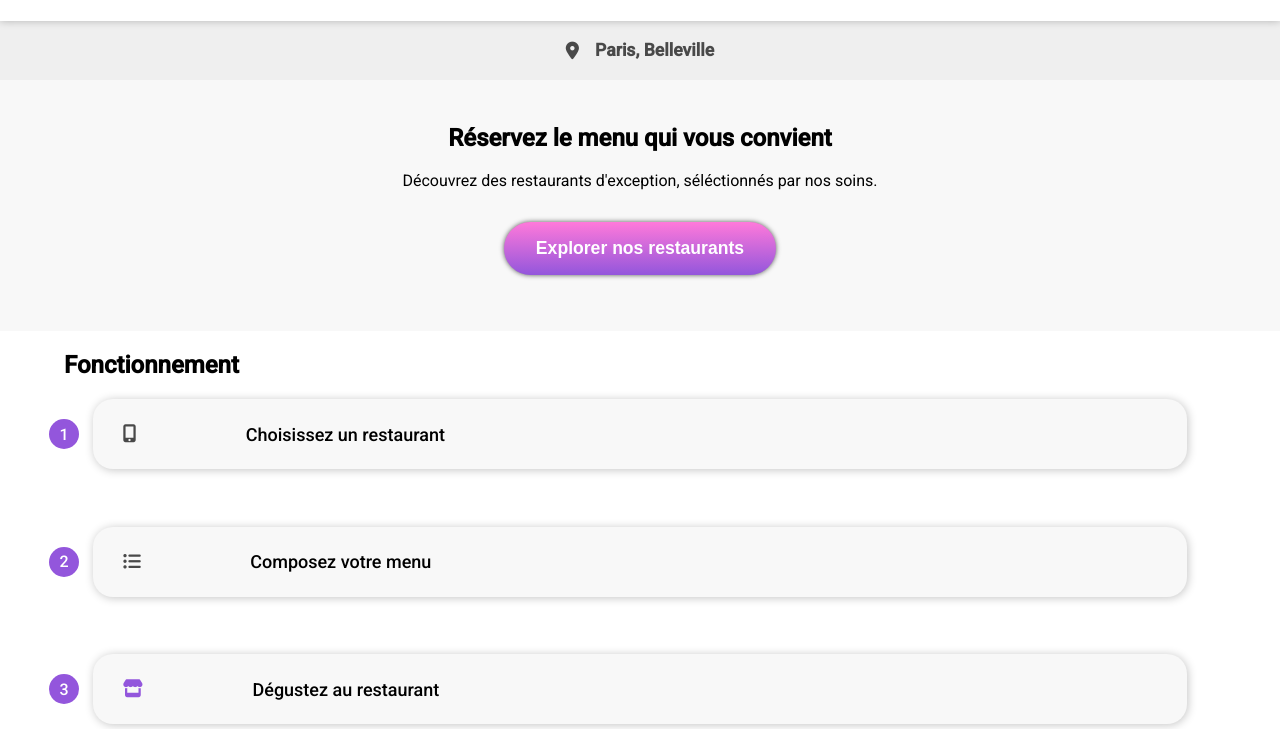
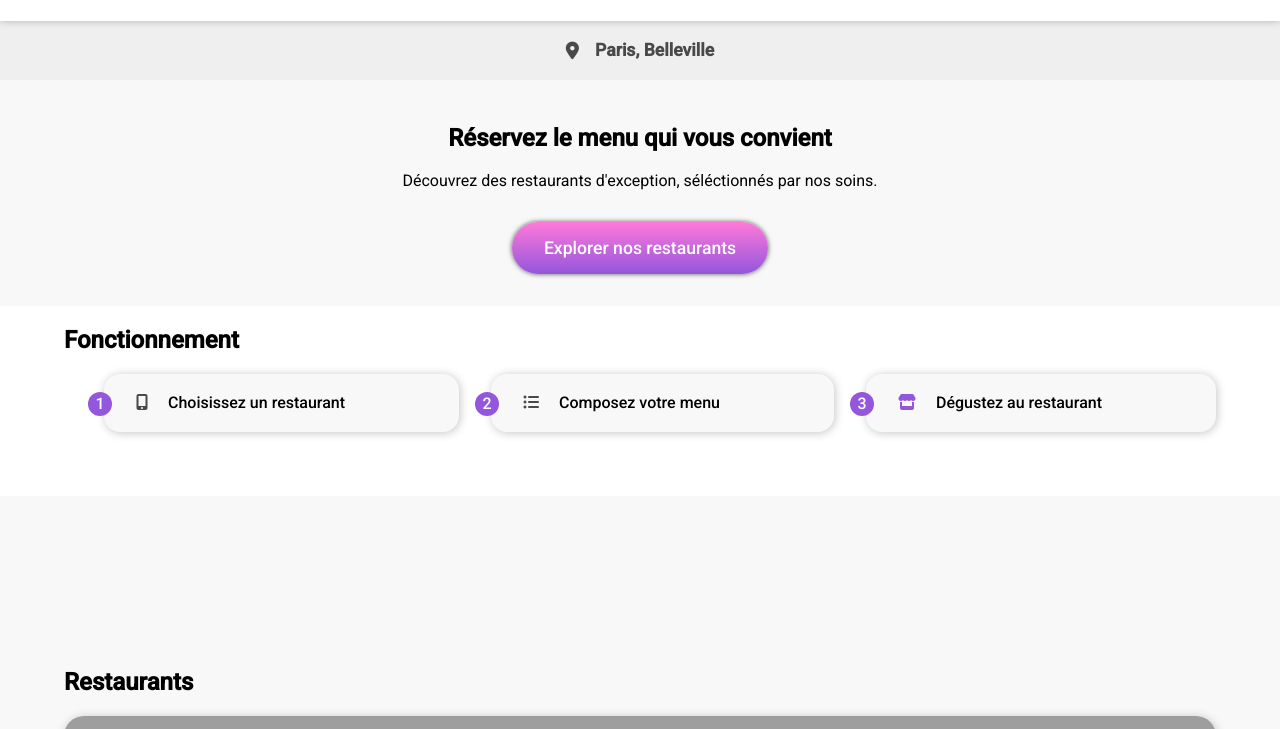
Before and after one commit to mamaBHB/OhMyFood, a website: page accueil.html in a window 1280 px wide. Shown: the part 66-795 px from the top of the page. Drawn offline with Linux system fonts and the light colour scheme; grey boxes are pictures that could not be loaded; a web font is replaced by a local one.

Commit message:
validator/section fonctionnement

```diff
--- a/accueil.html
+++ b/accueil.html
@@ -1,33 +1,33 @@
 <!DOCTYPE html>
 <html lang="fr">
   <head>
-    <meta charset="UTF-8" />
-    <meta http-equiv="X-UA-Compatible" content="IE=edge" />
-    <meta name="viewport" content="width=device-width, initial-scale=1.0" />
+    <meta charset="UTF-8" >
+    <meta http-equiv="X-UA-Compatible" content="IE=edge" >
+    <meta name="viewport" content="width=device-width, initial-scale=1.0" >
     <link
       rel="apple-touch-icon"
       sizes="180x180"
       href="favicon_io/apple-touch-icon.png"
-    />
+    >
     <link
       rel="icon"
       type="image/png"
       sizes="32x32"
       href="favicon_io/favicon-32x32.png"
-    />
+    >
     <link
       rel="icon"
       type="image/png"
       sizes="16x16"
       href="favicon_io/favicon-16x16.png"
-    />
-    <link rel="manifest" href="favicon_io/site.webmanifest" />
+    >
+    <link rel="manifest" href="favicon_io/site.webmanifest" >
     <title>Ohmyfood</title>
     <script
       src="https://kit.fontawesome.com/8b5499713f.js"
       crossorigin="anonymous"
     ></script>
-    <link rel="stylesheet" href="./css/style.css" />
+    <link rel="stylesheet" href="./css/style.css" >
   </head>
 
   <body>
@@ -47,38 +47,34 @@
         <p>
           Découvrez des restaurants d'exception, séléctionnés par nos soins.
         </p>
-        <a href="#restaurants"> <button>Explorer nos restaurants</button></a>
+        <a href="#restaurants"> Explorer nos restaurants</a>
       </section>
 
       <section class="fonctionnement">
         <h2>Fonctionnement</h2>
-        <div>
-          <p class="numero">1</p>
-          <i class="fa-solid fa-mobile-screen-button"></i>
-          <p class="fonctionnement_texte">Choisissez un restaurant</p>
-        </div>
-        <div>
-          <p class="numero">2</p>
-          <i class="fa-solid fa-list-ul"></i>
-          <p class="fonctionnement_texte">Composez votre menu</p>
-        </div>
-        <div>
-          <p class="numero">3</p>
-          <i class="fa-solid fa-store"></i>
-          <p class="fonctionnement_texte">Dégustez au restaurant</p>
-        </div>
+        <ol>
+          <li><i class="fa-solid fa-mobile-screen-button"></i>
+            Choisissez un restaurant
+          </li>
+          <li><i class="fa-solid fa-list-ul"></i>
+            Composez votre menu
+          </li>
+          <li><i class="fa-solid fa-store"></i>
+            Dégustez au restaurant
+          </li>
+        </ol>
       </section>
 
       <section id="restaurants" class="restaurants">
         <div class="restaurants_block">
           <h2>Restaurants</h2>
-
+          <div class="restaurant_responsive">
           <a href="/Menu_la_palette_du_gout.html">
             <div class="restaurants_cartes">
               <img
                 src="/assets/restaurants/jay-wennington-N_Y88TWmGwA-unsplash.jpg"
                 alt="La palette du goût"
-              />
+              >
               <div class="nouveau">
                 <p>Nouveau</p>
               </div>
@@ -87,10 +83,9 @@
                   <h3>La palette du goût</h3>
                   <p>Ménilmontant</p>
                 </div>
-                <button>
+
                 <i class="fa-regular fa-heart"></i>
                 <i class="fa-solid fa-heart"></i>
-                </button>
               </div>
             </div>
           </a>
@@ -100,7 +95,7 @@
               <img
                 src="/assets/restaurants/stil-u2Lp8tXIcjw-unsplash.jpg"
                 alt="La note enchantée"
-              />
+              >
               <div class="nouveau">
                 <p>Nouveau</p>
               </div>
@@ -109,10 +104,9 @@
                   <h3>La note enchantée</h3>
                   <p>Charonne</p>
                 </div>
-                <button>
+
                 <i class="fa-regular fa-heart"></i>
                 <i class="fa-solid fa-heart"></i>
-                </button>
               </div>
             </div>
           </a>
@@ -122,16 +116,15 @@
               <img
                 src="/assets/restaurants/toa-heftiba-DQKerTsQwi0-unsplash.jpg"
                 alt="À la française"
-              />
+              >
               <div class="restaurants_cartes_texte">
                 <div>
                   <h3>À la française</h3>
                   <p>Cité Rouge</p>
                 </div>
-                <button>
+
                 <i class="fa-regular fa-heart"></i>
                 <i class="fa-solid fa-heart"></i>
-                </button>
               </div>
             </div>
           </a>
@@ -141,19 +134,19 @@
               <img
                 src="/assets/restaurants/louis-hansel-shotsoflouis-qNBGVyOCY8Q-unsplash.jpg"
                 alt="Le délice des sens"
-              />
+              >
               <div class="restaurants_cartes_texte">
                 <div>
                   <h3>Le délice des sens</h3>
                   <p>Folie-Méricourt</p>
                 </div>
-                <button>
+
                 <i class="fa-regular fa-heart"></i>
                 <i class="fa-solid fa-heart"></i>
-                </button>
               </div>
             </div>
           </a>
+        </div>
         </div>
       </section>
     </main>
@@ -170,7 +163,7 @@
           Devenir partenaire</a
         >
         <a href="#">Mentions légales</a>
-        <a href="mailto: maryne.cuvelier@gmail.com">Contact</a>
+        <a href="mailto:maryne.cuvelier@gmail.com">Contact</a>
       </div>
     </footer>
   </body>
--- a/sass/layouts/_footer.scss
+++ b/sass/layouts/_footer.scss
@@ -18,5 +18,14 @@ footer {
         margin-right: 1%;
       }
     }
+  @media screen and (min-width: 900px) {
+      flex-direction: row;
+      justify-content: space-between;
+       align-items: center;
+
+      a{
+        white-space: nowrap;
+       }
+    }
   }
 }
--- a/sass/layouts/_header.scss
+++ b/sass/layouts/_header.scss
@@ -11,7 +11,7 @@ header {
   justify-content: center;
   a {
     font-size: x-large;
-    position: relative;
-    right: 20%;
+    position: absolute;
+    left: 2rem;
   }
 }
--- a/sass/pages/_accueil.scss
+++ b/sass/pages/_accueil.scss
@@ -14,12 +14,17 @@
 .explorer {
   text-align: center;
   padding: 1.5rem;
+  padding-bottom: 3rem;
   background-color: $fond;
-  button {
+  p {
+    margin-bottom: 3rem;
+  }
+  a {
     @include button;
+    font-weight: 500;
     margin-bottom: 2rem;
   }
-  button:hover {
+  a:hover {
     @include buttonHover;
   }
 }
@@ -27,42 +32,46 @@
 .fonctionnement {
   width: 90%;
   margin: auto;
-  margin-bottom: 15%;
+  margin-bottom: 4rem;
   font-weight: 500;
-  div {
-    @include flexbox-row;
-    justify-content: flex-start;
+  counter-reset: steps;
+  & ol{
+    display: flex;
+    flex-wrap: wrap;
+    gap: 2rem;
+    @media screen and (max-width: 900px) {
+      flex-direction: column;
+    }
+  }
+  & li{
     background-color: $fond;
-    height: 70px;
-    width: 95%;
-    margin: auto;
-    margin-bottom: 5%;
-    border-radius: 20px;
+    padding: 1.2rem 2rem;
+    flex-grow: 1;
+    border-radius: 1rem;
     box-shadow: 1px 1px 10px rgb(197, 197, 197);
-    background-color: $fond;
-    i {
-      margin-right: 10%;
-      font-size: large;
+    list-style-type: none;
+    position: relative;
+    i{
       color: rgb(73, 73, 73);
+      margin-right: 1rem;
     }
     .fa-store {
       color: $primaire;
     }
-    .numero {
+    &::before{
+      content: counter(steps);
+      counter-increment: steps;
       background-color: $primaire;
       color: white;
-      width: 30px;
-      height: 30px;
-      border-radius: 20px;
-      display: flex;
-      align-items: center;
-      justify-content: center;
-      position: relative;
-      right: 4%;
+      width: 1.5rem;
+      height: 1.5rem;
+      display: grid;
+      place-items: center;
+      border-radius: 50%;
+      position: absolute;
+      bottom: 1rem;
+      left: -1rem;
     }
-  }
-  &_texte {
-    font-size: large;
   }
 }
 
@@ -108,13 +117,11 @@
       justify-content: space-between;
       line-height: 0.5;
 
-      button {
-        font-size: x-large;
-        border: none;
-        background-color: white;
       i {
         position: absolute;
         bottom: 1.5rem;
+        right: 2rem;
+        font-size: xx-large;
       }
       .fa-solid {
         background-image: linear-gradient($secondaire, $primaire);
@@ -133,5 +140,6 @@
       }
     }
   }
+
+
 }
-}
--- a/sass/pages/_menus.scss
+++ b/sass/pages/_menus.scss
@@ -2,6 +2,7 @@
   img {
     width: 100%;
     height: 300px;
+    object-fit: cover;
   }
 }
 .menu {
@@ -13,10 +14,7 @@
   border-radius: 30px 30px 0 0;
   button {
     @include button;
-    border: none;
-    padding: 3% 8% 3% 8%;
     font-size: large;
-    margin-top: 5%;
   }
   &_margin {
     width: 90%;
@@ -58,6 +56,7 @@
     &_liste {
       font-size: large;
       text-decoration: underline $tertiaire 3px;
+      text-align: start;
     }
   }
   ul {
```
Also changed, not shown: Menu_a_la_francaise.html (+15 -13 lines), Menu_la_note_enchantee.html (+13 -13 lines), Menu_la_palette_du_gout.html (+13 -13 lines), Menu_le_delice_des_sens.html (+13 -13 lines), css/style.css, sass/utils/_mixins.scss (line endings or trailing spaces), 1 other file. Lines whose indentation alone changed are shown as unchanged.
